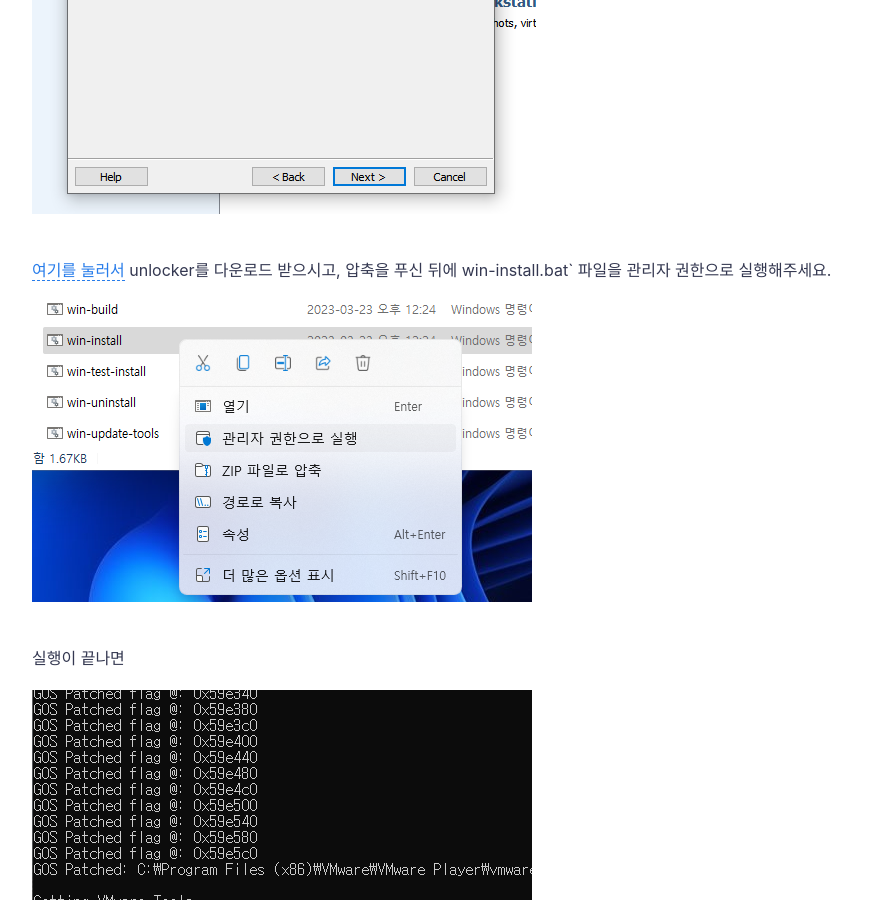
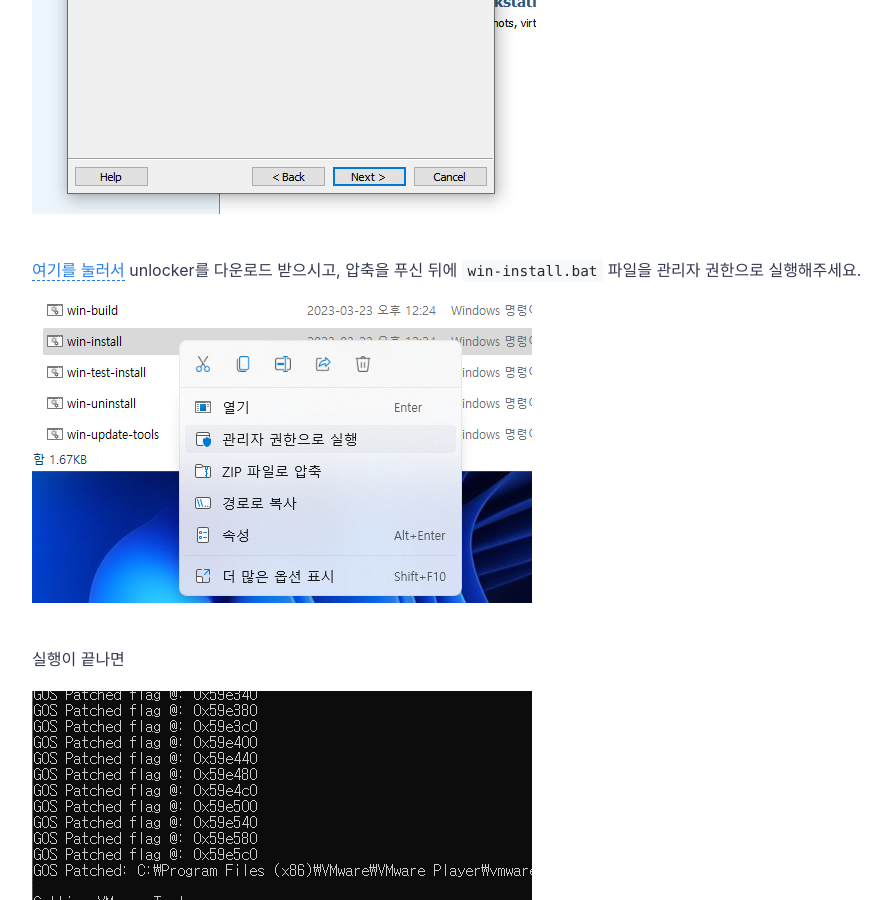
Before and after one commit to hyeon-js/blog, a Jekyll site: the page built from _pages/vmware-macos.md, in a window 1280 px wide and 900 px high, scrolled down 962 px. Shown: the whole window, without its empty margins (188-1074 px from the left). Built offline with Jekyll 4.4.1, drawn with Linux system fonts in a browser that asks for light colours; comment, search, counter and statistics services are not loaded.

Commit message:
typo fixed

```diff
--- a/_pages/vmware-macos.md
+++ b/_pages/vmware-macos.md
@@ -9,7 +9,7 @@
 ![image]({{site.url}}{{site.baseurl}}/assets/images/vmware-macos/0.png)
 
 <br />
-[여기를 눌러서](https://github.com/paolo-projects/unlocker/releases) unlocker를 다운로드 받으시고, 압축을 푸신 뒤에 win-install.bat` 파일을 관리자 권한으로 실행해주세요.
+[여기를 눌러서](https://github.com/paolo-projects/unlocker/releases) unlocker를 다운로드 받으시고, 압축을 푸신 뒤에 `win-install.bat` 파일을 관리자 권한으로 실행해주세요.
 
 ![image]({{site.url}}{{site.baseurl}}/assets/images/vmware-macos/1.png)
 
```
